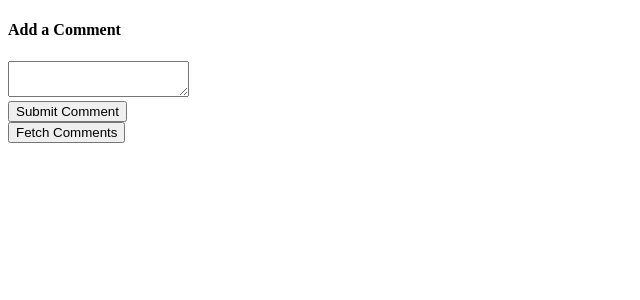
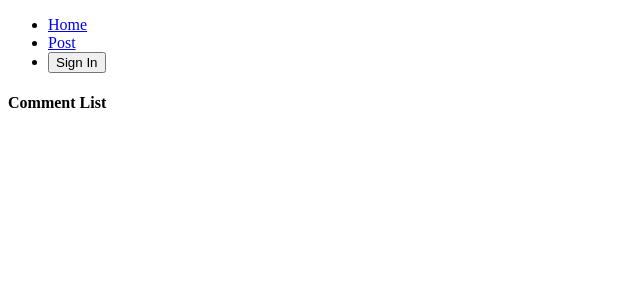
Before and after one commit to j2FunOnly/udemy-react-redux-testing, a React (Create React App) app: page / in a window 1280 px wide. Shown: the top 300 px of the page, without its empty margins (0-640 px from the left). Built offline with nearby package versions, Linux system fonts and the light colour scheme.

Commit message:
Implemented simple auth and authorization to restrict access to CommentBox component

```diff
--- a/package.json
+++ b/package.json
@@ -10,6 +10,7 @@
     "react": "^16.7.0",
     "react-dom": "^16.7.0",
     "react-redux": "^6.0.0",
+    "react-router-dom": "^4.3.1",
     "react-scripts": "2.1.2",
     "redux": "^4.0.1",
     "redux-promise": "^0.6.0"
--- a/src/actions/index.js
+++ b/src/actions/index.js
@@ -1,6 +1,6 @@
 import axios from 'axios';
 
-import { SAVE_COMMENT, FETCH_COMMENTS } from 'actions/types';
+import { SAVE_COMMENT, FETCH_COMMENTS, CHANGE_AUTH } from 'actions/types';
 
 export function saveComment (comment) {
   return {
@@ -17,3 +17,10 @@
     payload: response
   }
 }
+
+export function changeAuth (isLoggedIn) {
+  return {
+    type: CHANGE_AUTH,
+    payload: isLoggedIn
+  }
+}
--- a/src/actions/types.js
+++ b/src/actions/types.js
@@ -1,2 +1,3 @@
 export const SAVE_COMMENT = 'save_comment';
 export const FETCH_COMMENTS = 'fetch_comments';
+export const CHANGE_AUTH = 'change_auth';
--- a/src/components/App.js
+++ b/src/components/App.js
@@ -1,13 +1,53 @@
-import React from 'react';
+import React, { Component } from 'react';
+import { Route, Link } from 'react-router-dom';
+import { connect } from 'react-redux';
 
 import CommentBox from 'components/CommentBox';
 import CommentList from 'components/CommentList';
+import { changeAuth } from 'actions';
 
-export default () => {
-  return (
-    <div>
-      <CommentBox />
-      <CommentList />
-    </div>
-  )
+class App extends Component {
+  handleClick = () => {
+    this.props.changeAuth(this.props.auth);
+  }
+
+  renderButton () {
+    return (
+      <button onClick={this.handleClick}>
+        Sign {this.props.auth ? 'Out' : 'In'}
+      </button>
+    )
+  }
+
+  renderHeader () {
+    return (
+      <ul>
+        <li>
+          <Link to='/'>Home</Link>
+        </li>
+        <li>
+          <Link to='/post'>Post</Link>
+        </li>
+        <li>
+          {this.renderButton()}
+        </li>
+      </ul>
+    )
+  }
+
+  render () {
+    return (
+      <div>
+        {this.renderHeader()}
+        <Route path='/post' component={CommentBox} />
+        <Route path='/' component={CommentList} exact />
+      </div>
+    )
+  }
 }
+
+function mapStateToProps (state) {
+  return { auth: state.auth }
+}
+
+export default connect(mapStateToProps, {changeAuth})(App);
--- a/src/components/CommentBox.js
+++ b/src/components/CommentBox.js
@@ -4,8 +4,20 @@
 import * as actions from 'actions';
 
 class CommentBox extends Component {
-  state = {
-    comment: ''
+  state = { comment: '' };
+
+  componentDidMount () {
+    this.shouldNavigateAway();
+  }
+
+  componentDidUpdate () {
+    this.shouldNavigateAway();
+  }
+
+  shouldNavigateAway () {
+    if (this.props.auth) return;
+
+    this.props.history.push('/');
   }
 
   handleChange = event => {
@@ -36,4 +48,8 @@
   }
 }
 
-export default connect(null, actions)(CommentBox);
+function mapStateToProps (state) {
+  return { auth: state.auth }
+}
+
+export default connect(mapStateToProps, actions)(CommentBox);
--- a/src/components/CommentList.js
+++ b/src/components/CommentList.js
@@ -11,6 +11,7 @@
   render () {
     return (
       <div>
+        <h4>Comment List</h4>
         <ul>
           {this.renderComments()}
         </ul>
--- a/src/index.js
+++ b/src/index.js
@@ -1,12 +1,15 @@
 import React from 'react';
 import ReactDOM from 'react-dom';
+import { BrowserRouter, Route } from 'react-router-dom';
 
 import Root from 'Root';
 import App from 'components/App';
 
 ReactDOM.render(
   <Root>
-    <App />
+    <BrowserRouter>
+      <Route path="/" component={App} />
+    </BrowserRouter>
   </Root>,
   document.querySelector('#root')
 );
--- /dev/null
+++ b/src/reducers/auth.js
@@ -0,0 +1,10 @@
+import { CHANGE_AUTH } from 'actions/types';
+
+export default function (state = false, action) {
+  switch (action.type) {
+    case CHANGE_AUTH:
+      return !action.payload;
+    default:
+      return state;
+  }
+}
--- a/src/reducers/index.js
+++ b/src/reducers/index.js
@@ -1,7 +1,9 @@
 import { combineReducers } from 'redux';
 
 import commentsReducer from 'reducers/comments';
+import authReducer from 'reducers/auth';
 
 export default combineReducers({
-  comments: commentsReducer
+  comments: commentsReducer,
+  auth: authReducer
 });
```
Also changed, not shown: 1 other file (tests, documents, lock files or other folders).
